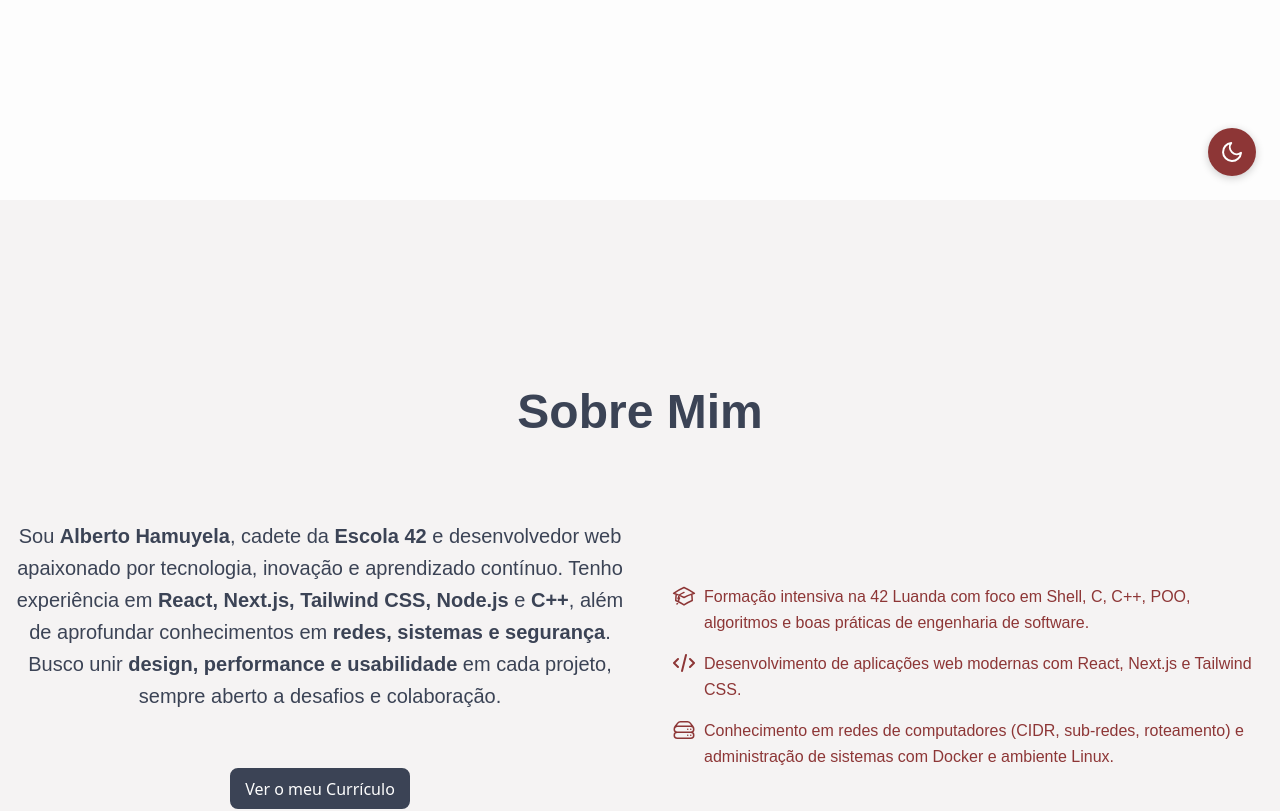
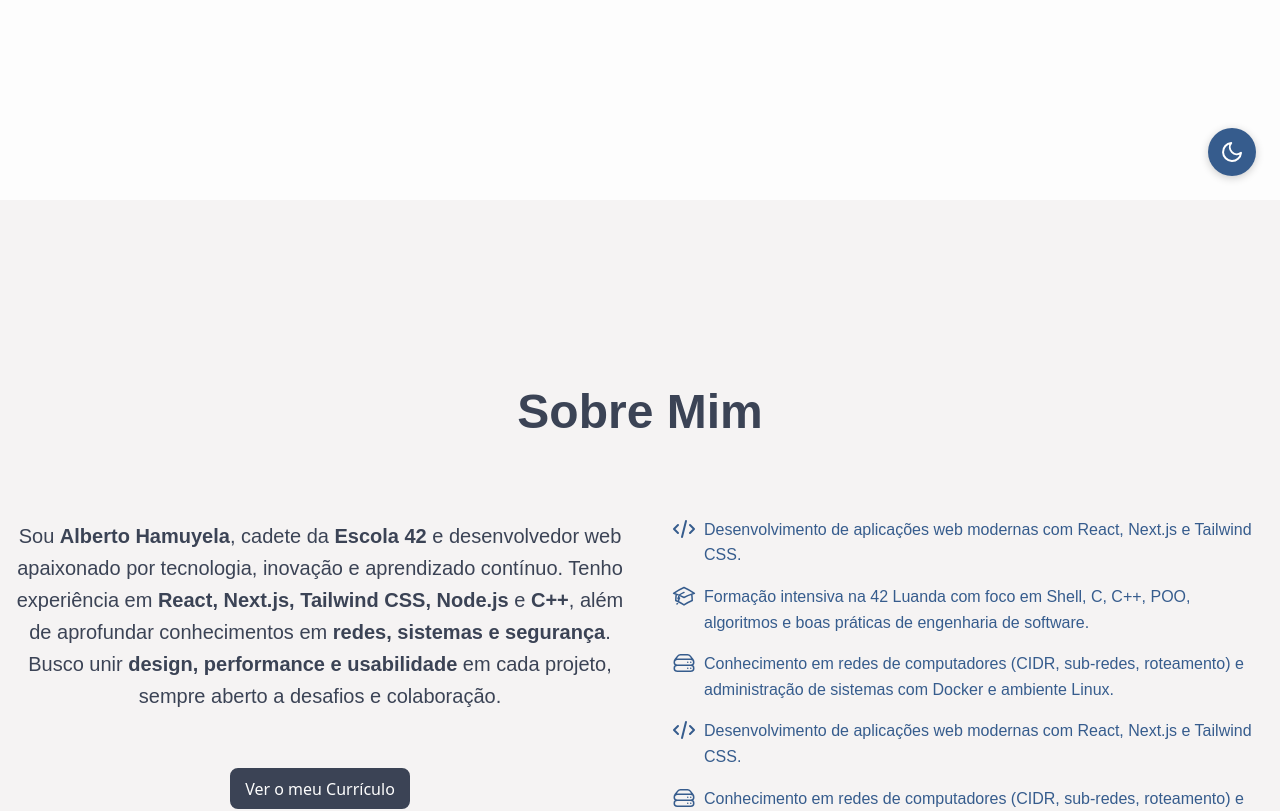
Before and after one commit to ahamuyel/alber701h, a Next.js app: page / in a window 1280 px wide. Shown: the part 600-1411 px from the top of the page. Built offline with nearby package versions, Linux system fonts and the light colour scheme.

Commit message:
fixe theme

```diff
--- a/app/components/About.tsx
+++ b/app/components/About.tsx
@@ -27,7 +27,7 @@ export default function About() {
               href="https://drive.google.com/file/d/1DV5ms6ghHjwTKVRDM9jk53aSBFTJK_rN/view?usp=sharing"
               target="_blank"
               rel="noopener noreferrer"
-              className="cta-button inline-block px-6 py-3 my-10 bg-teal-600 text-white rounded hover:bg-coral-500 transition-colors"
+              className="cta-button inline-block px-6 py-3 my-10 text-white rounded transition-colors"
             >
               Ver o meu Currículo
             </a>
@@ -36,6 +36,26 @@ export default function About() {
           {/* Right: Lista */}
           <div className="md:w-1/2 text-gray-700">
             <ul className="list-none space-y-4">
+              <li className="flex items-start">
+                <svg
+                  className="w-6 h-6 text-coral-500 mr-2 flex-shrink-0"
+                  fill="none"
+                  stroke="currentColor"
+                  viewBox="0 0 24 24"
+                  xmlns="http://www.w3.org/2000/svg"
+                >
+                  <path
+                    strokeLinecap="round"
+                    strokeLinejoin="round"
+                    strokeWidth="2"
+                    d="M10 20l4-16m4 4l4 4-4 4M6 16l-4-4 4-4"
+                  />
+                </svg>
+                <p>
+                  Desenvolvimento de aplicações web modernas com{" "}
+                  <span>React, Next.js e Tailwind CSS</span>.
+                </p>
+              </li>
               <li className="flex items-start">
                 <svg
                   xmlns="http://www.w3.org/2000/svg"
@@ -55,6 +75,28 @@ export default function About() {
                   Formação intensiva na <span>42 Luanda</span> com foco em{" "}
                   <span>Shell, C, C++</span>, POO, algoritmos e boas práticas de
                   engenharia de software.
+                </p>
+              </li>
+              <li className="flex items-start">
+                <svg
+                  xmlns="http://www.w3.org/2000/svg"
+                  fill="none"
+                  viewBox="0 0 24 24"
+                  strokeWidth="1.5"
+                  stroke="currentColor"
+                  className="w-6 h-6 mr-2 flex-shrink-0"
+                >
+                  <path
+                    strokeLinecap="round"
+                    strokeLinejoin="round"
+                    d="M5.25 14.25h13.5m-13.5 0a3 3 0 0 1-3-3m3 3a3 3 0 1 0 0 6h13.5a3 3 0 1 0 0-6m-16.5-3a3 3 0 0 1 3-3h13.5a3 3 0 0 1 3 3m-19.5 0a4.5 4.5 0 0 1 .9-2.7L5.737 5.1a3.375 3.375 0 0 1 2.7-1.35h7.126c1.062 0 2.062.5 2.7 1.35l2.587 3.45a4.5 4.5 0 0 1 .9 2.7m0 0a3 3 0 0 1-3 3m0 3h.008v.008h-.008v-.008Zm0-6h.008v.008h-.008v-.008Zm-3 6h.008v.008h-.008v-.008Zm0-6h.008v.008h-.008v-.008Z"
+                  />
+                </svg>
+                <p>
+                  Conhecimento em <span>redes de computadores</span> (CIDR,
+                  sub-redes, roteamento) e{" "}
+                  <span>administração de sistemas</span> com <span>Docker</span>{" "}
+                  e ambiente Linux.
                 </p>
               </li>
               <li className="flex items-start">
--- a/app/globals.css
+++ b/app/globals.css
@@ -1,8 +1,8 @@
 @import "tailwindcss";
 :root {
   --background: #fdfdfd;   /* Branco puro */
-  --primary: #8d3636;      /* Preto elegante */
-  --accent: #b42042;       /* Vermelho vibrante */
+  --primary: #365c8d;      /* Preto elegante */
+  --accent: #0e3c79;       /* Vermelho vibrante */
   --text: #3b4355;         /* Cinza escuro */
   --secondary: #f5f3f3;    /* Cinza claro */
   --font-family-base: 'Poppins', sans-serif;
@@ -14,8 +14,8 @@
 
 [data-theme="dark"] {
   --background: #0e0e11;   /* Preto quase absoluto */
-  --primary: #8d3636;      /* Vermelho principal */
-  --accent: #cc123e;       /* Rosa avermelhado vibrante */
+  --primary: #a1bde4;      /* Vermelho principal */
+  --accent: #789ecf;       /* Rosa avermelhado vibrante */
   --text: #f5f5f7;         /* Cinza quase branco (não ofusca) */
   --secondary: #0e0c0c;    /* Cinza carvão para cards/blocos */
 }
```
